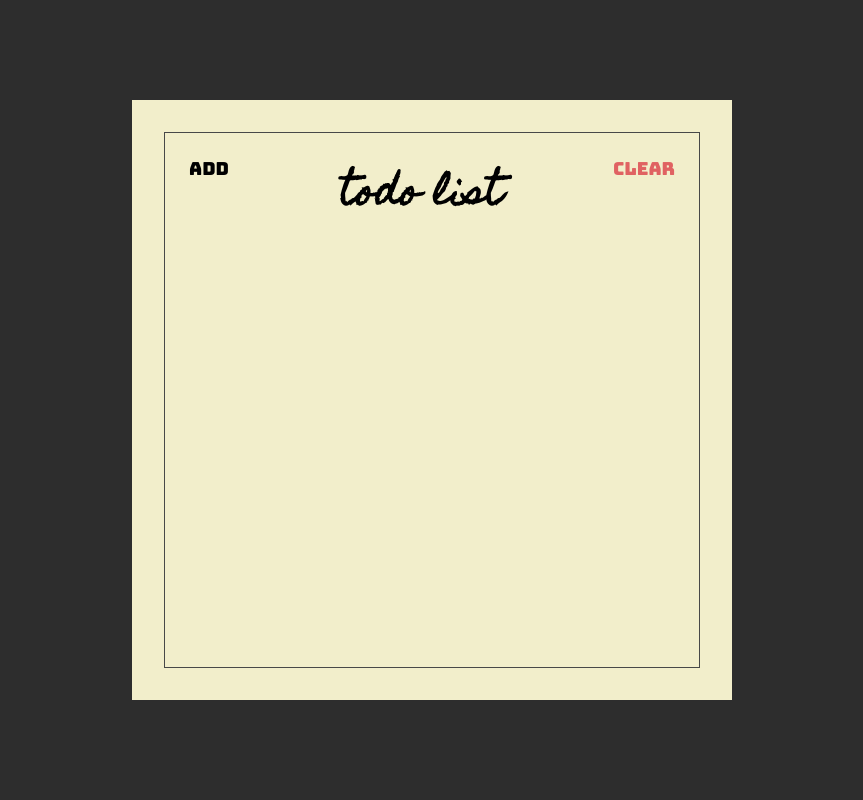
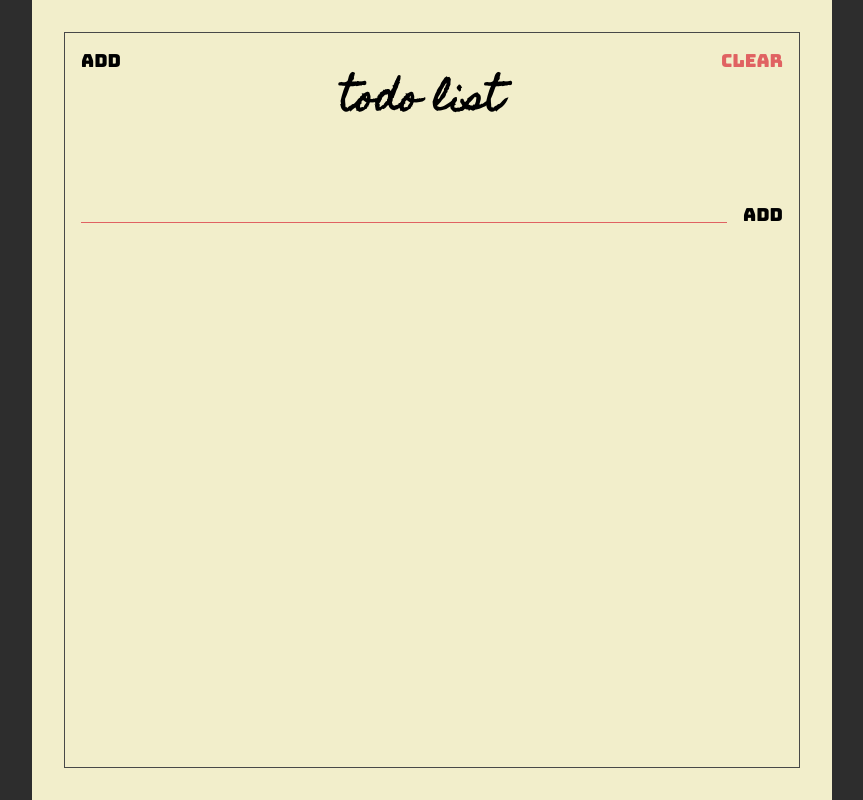
Before and after one commit to Kamagoo/react-new, a website: page index.html in a window 1280 px wide. Shown: the whole page, without its empty margins (208-1071 px from the left). Drawn offline with Linux system fonts and the light colour scheme.

Commit message:
Membuat add todo section (form)

```diff
--- a/index.html
+++ b/index.html
@@ -14,11 +14,18 @@
   <body>
     <div class="container">
       <div class="frame">
-        <div class="header">
+        <section class="header">
           <button class="header-btn">Add</button>
           <h1 class="header-title">Todo List</h1>
           <button class="header-btn main-red-color">Clear</button>
-        </div>
+        </section>
+
+        <section class="add">
+          <form class="add-form">
+            <input type="text" class="add-input" />
+            <button class="add-btn">Add</button>
+          </form>
+        </section>
       </div>
     </div>
   </body>
--- a/styles.css
+++ b/styles.css
@@ -33,8 +33,8 @@ html{
 }
 
 .container{
-  width: 600px;
-  height: 600px;
+  width: 800px;
+  height: 800px;
   background: #f2eecb;
   border-radius 4px;
 
@@ -68,8 +68,46 @@ html{
 .header-btn{
   font-size: 1.8rem;
   font-family: 'Bungee', sans-serif;
-  padding:24px;
+  padding:16px;
+  cursor: pointer;
   background:unset;
   border:unset;
   outline:unset;
 }
+
+.add{
+  padding: 16px;
+}
+
+.add-form{
+  display: flex;
+  align-items: flex-start;
+}
+
+.add-input{
+  background: unset;
+  border:unset;
+  padding: 0 64px;
+
+  flex:1;
+
+  border-bottom: 1px solid var(--main-red-color);
+  outline: unset;
+
+  font-family: "Homemade Apple", sans-serif;
+  font-size: 16px;
+  text-transform: lowercase;
+}
+
+.add-btn{
+  font-size: 1.8rem;
+  font-family: "Bungee", sans-serif;
+
+  padding: 16px;
+  padding-right: unset;
+  cursor: pointer;
+
+  background: unset;
+  border: unset;
+  outline: unset;
+}
```
